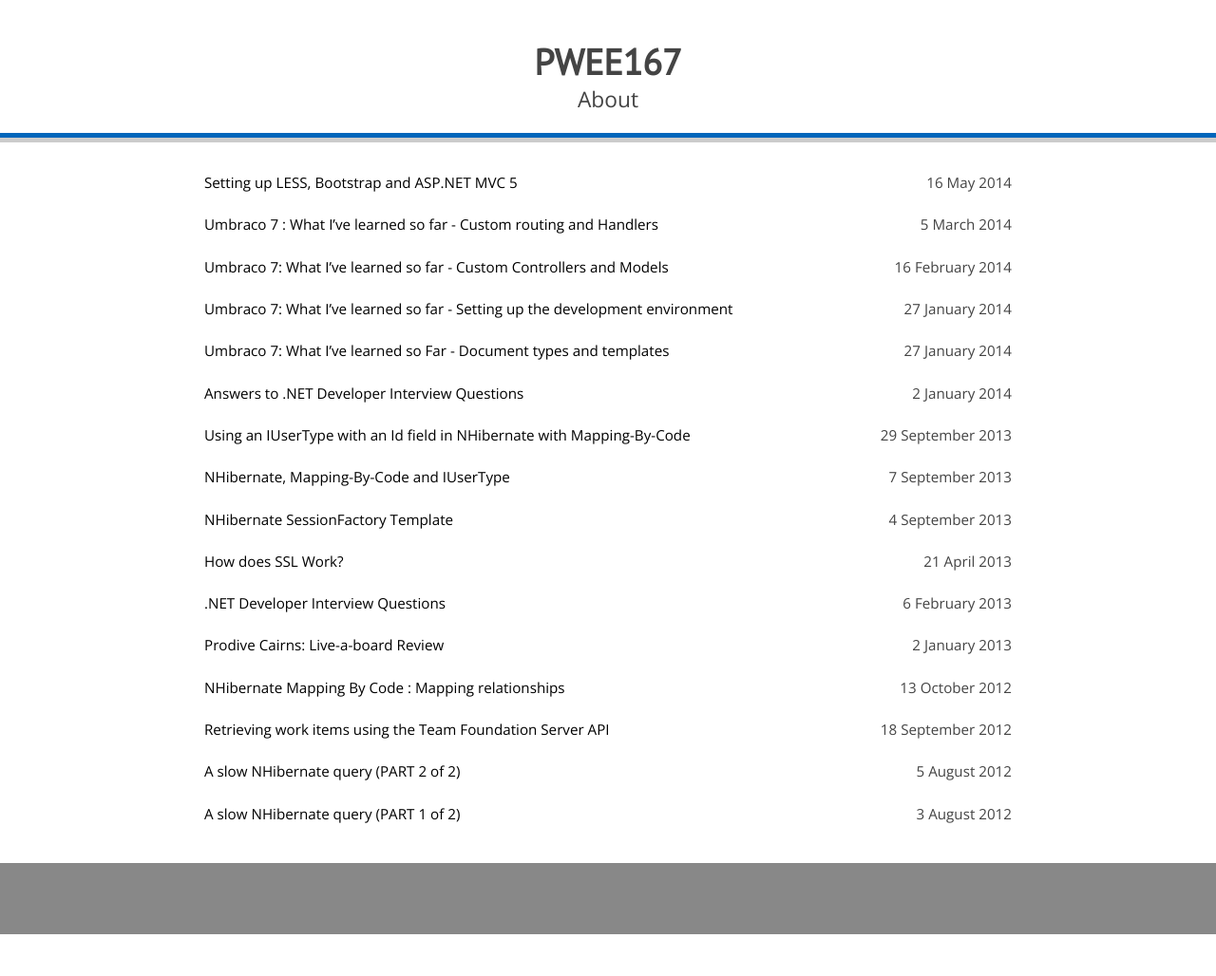
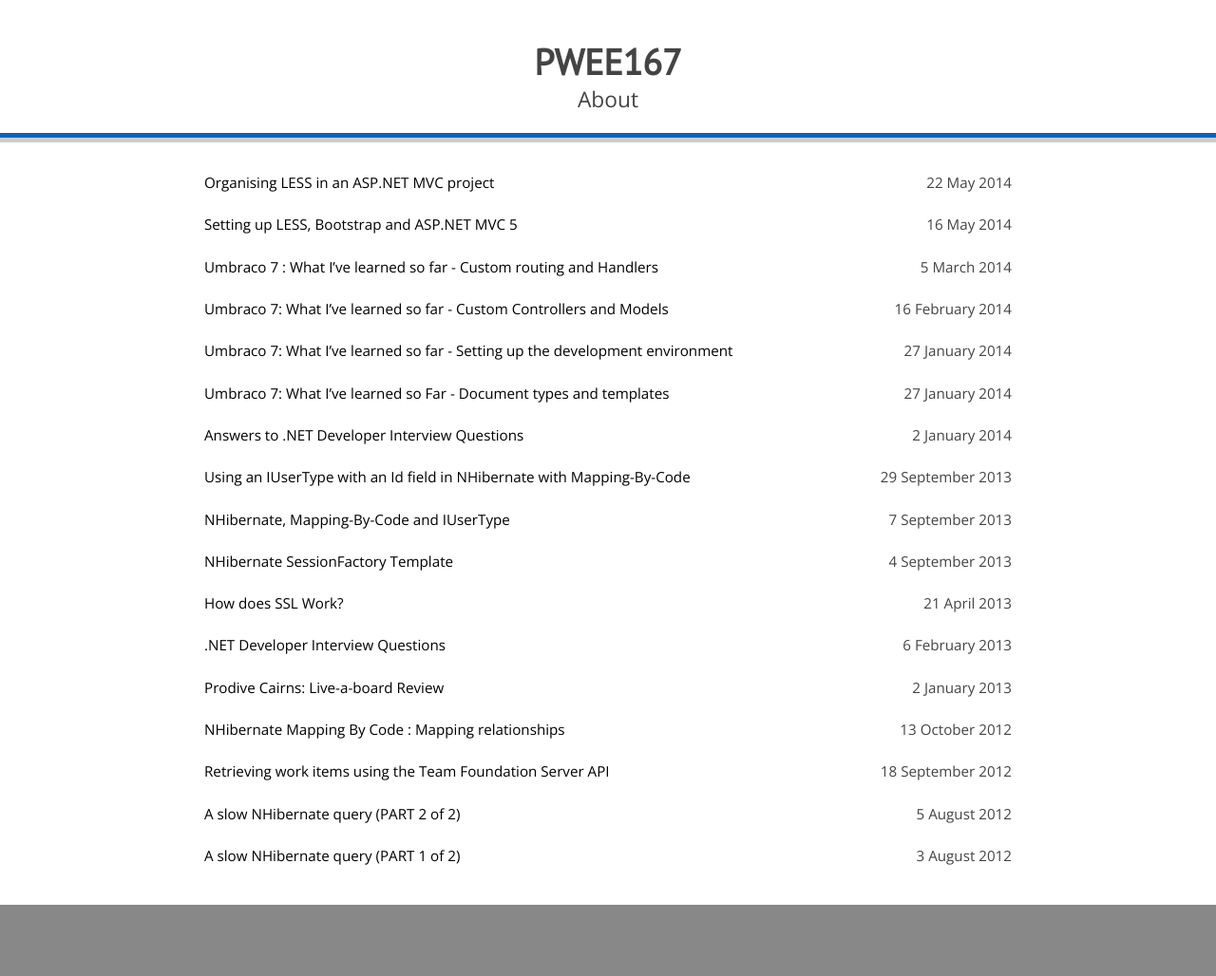
Before and after one commit to prabuw/prabuw.github.io, a Jekyll site: the page built from index.html, in a window 1280 px wide. Shown: the whole page at 95% size. Built offline with Jekyll 4.4.1, drawn with Linux system fonts in a browser that asks for light colours; Markdown is read by kramdown in place of the engine named in the settings; before the commit the page ends 984 px from its top, so only the background shows below that.

Commit message:
Organising LESS in an ASP.NET MVC project

````diff
--- a/_posts/2014-05-16-setting-up-less-bootstrap-aspnet-mvc-5.markdown
+++ b/_posts/2014-05-16-setting-up-less-bootstrap-aspnet-mvc-5.markdown
@@ -176,7 +176,7 @@ To achieve this, we need to enable it in the BundleConfig.cs file. Open it and a
 BundleTable.EnableOptimizations = true;
 ```
 
-####Part 2: Organising LESS in ASP.NET MVC.####
+####Part 2: Organising LESS in an ASP.NET MVC project####
 
-Part 2 of this post, will discuss how I chose to organise and manage the LESS files of Bootstrap, third party plugins
- (e.g. Toastr) and our site specific custom CSS styles in the project.
+[Part 2 of this post](/posts/organising-less-in-an-aspnet-mvc-project/), will discuss how I chose to organise and manage
+the LESS files of Bootstrap, third party plugins (e.g. Toastr) and our site specific custom CSS styles in the project.
--- /dev/null
+++ b/_posts/2014-05-22-organising-less-in-an-aspnet-mvc-project.markdown
@@ -0,0 +1,64 @@
+---
+layout: post
+title: "Organising LESS in an ASP.NET MVC project"
+date: 2014-05-22
+categories: [LESS]
+---
+
+If you haven't got LESS set up in your project, check out the [previous post](/posts/setting-up-less-bootstrap-aspnet-mvc-5/).
+
+LESS allows you to split the styles into multiple files and then bring it back together, which is precisely what
+Bootstrap has done. This is done using the ```@import``` command.
+
+<div class="centered">
+    <img src="/images/less-import-command.png"  alt="LESS @import command" />
+</div>
+
+The file that combines this is called **bootstrap.less**, and is located as seen in the screen shot
+below.
+
+<div class="centered">
+    <img src="/images/bootstrap-master-less.png"  alt="Bootstrap.less" />
+</div>
+
+I prefer to leave the default less files of Bootstrap or any other NuGet package (e.g. Toastr) untouched and rather
+choose to extend the default styles in another file. To achieve this, I organise the folder structure in the following
+format:
+
+<div class="centered">
+    <img src="/images/organising-less-folder-structure.png"  alt="Folder structure" />
+</div>
+
+To combine all the different LESS files, I have a LESS file called **app.less**.
+
+<div class="centered">
+    <img src="/images/app-less.png"  alt="App.less" />
+</div>
+
+Now, alter the ```RegisterBundles``` function in the BundleConfig.cs file like below:
+
+``` csharp
+var commonStylesBundle = new CustomStyleBundle(@"~/bundles/less");
+commonStylesBundle.Orderer = new NullOrderer();
+commonStylesBundle.Include("~/Content/app.less");
+bundles.Add(commonStylesBundle);
+```
+
+As you can see it will transform the app.less file, and in turn transform all the other included LESS files.
+Finally, make sure to update the front-end and to test it out.
+
+``` html
+<!DOCTYPE html>
+<html>
+<head>
+    <meta charset="utf-8" />
+    <meta name="viewport" content="width=device-width, initial-scale=1.0">
+    <title>@ViewBag.Title - My ASP.NET Application</title>
+    @Styles.Render("~/Bundles/less")
+    @Scripts.Render("~/bundles/modernizr")
+
+</head>
+```
+
+The outcome of this will be a single CSS file downloaded by the browser using the transformational powers of LESS. I
+find this allows me to add some order to the madness that is managing CSS styles.
````
Also changed, not shown: images/app-less.png (added), images/bootstrap-master-less.png (added), images/less-import-command.png (added), images/organising-less-folder-structure.png (added).
